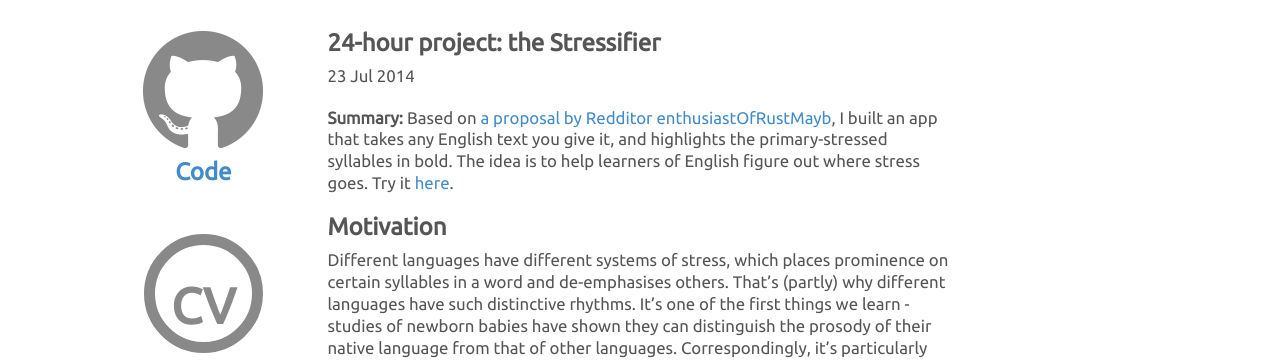
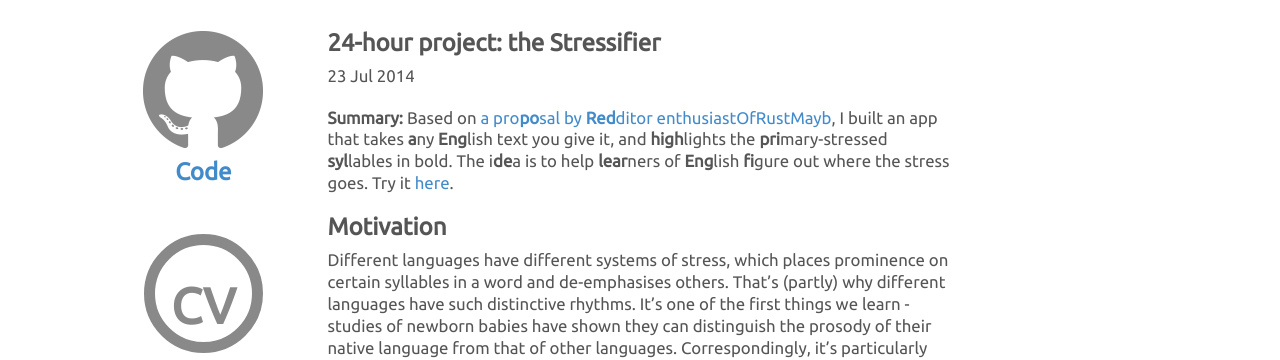
Before and after one commit to michelleful/code-blog, a Jekyll site: the page built from _posts/2014-07-23-stressifier.markdown, in a window 1280 px wide and 900 px high. Shown: the part 172-532 px from the top of the window. Built offline with Jekyll 4.4.1, drawn with Linux system fonts in a browser that asks for light colours; Markdown is read by kramdown in place of the engine named in the settings.

Commit message:
Bolded the summary paragraph as an illustration

```diff
--- a/_posts/2014-07-23-stressifier.markdown
+++ b/_posts/2014-07-23-stressifier.markdown
@@ -8,10 +8,10 @@ tags:
 - projects
 ---
 
-**Summary:** Based on [a proposal by Redditor enthusiastOfRustMayb](http://www.reddit.com/r/language/comments/2bdpeu/teaching_french_spoken_english_emphasis_on/),
-I built an app that takes any English text you give it, and highlights the
-primary-stressed syllables in bold. The idea is to help learners of
-English figure out where stress goes. Try it [here](http://stressifier.herokuapp.com).
+**Summary:** Based on [a pro<b>po</b>sal by <b>Red</b>ditor enthusiastOfRustMayb](http://www.reddit.com/r/language/comments/2bdpeu/teaching_french_spoken_english_emphasis_on/),
+I built an app that takes <b>a</b>ny <b>Eng</b>lish text you give it, and <b>high</b>lights the
+<b>pri</b>mary-stressed <b>syl</b>lables in bold. The i<b>de</b>a is to help <b>lear</b>ners of
+<b>Eng</b>lish <b>fi</b>gure out where the stress goes. Try it [here](http://stressifier.herokuapp.com).
 
 
 ### Motivation
```
